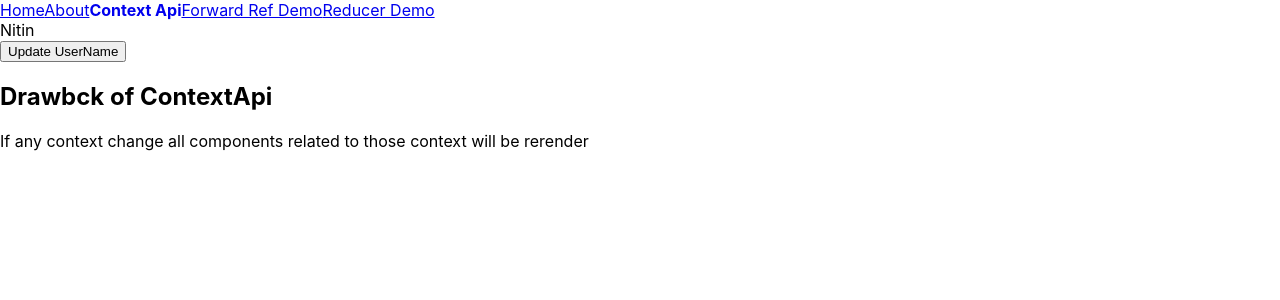
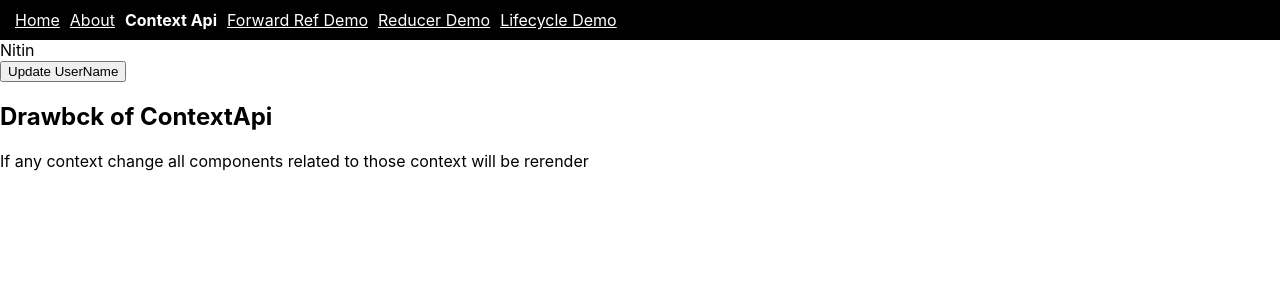
Before and after one commit to nitinchandrakar/react-js-playground, a React (Create React App) app: page /contextapi in a window 1280 px wide. Shown: the top 300 px of the page. Built offline with nearby package versions, Linux system fonts and the light colour scheme.

Commit message:
lifecycle method demo

```diff
--- a/src/App.js
+++ b/src/App.js
@@ -1,5 +1,6 @@
 import { Routes, Route } from "react-router-dom";
 import About from "./About";
+import ClassComponent from "./ClassComponent";
 import Navbar from "./Components/Navbar";
 import { ContextApi } from "./ContextApi";
 import ForwardRefDemo from "./ForwardRef";
@@ -17,6 +18,7 @@ function App() {
         <Route path="/contextapi" element={<ContextApi></ContextApi>}></Route>
         <Route path="/forwardref" element={<ForwardRefDemo></ForwardRefDemo>}></Route>
         <Route path="/reducer" element={<ReduceDemo></ReduceDemo>}></Route>
+        <Route path="/lifecycle" element={<ClassComponent favcol="blue"></ClassComponent>}></Route>
         <Route path="*" element={<NoMatch></NoMatch>}></Route>
       </Routes>
     </>
--- /dev/null
+++ b/src/ClassComponent/index.js
@@ -0,0 +1,69 @@
+import React from "react";
+
+export default class ClassComponent extends React.Component {
+
+ /**
+  * The constructor() method is called with the props, as arguments, and you should always start by calling the super(props) before anything else, this will initiate the parent's constructor method and allows the component to inherit methods from its parent (React.Component).
+ */
+  constructor(props) {
+    super(props);
+    this.state = {
+      favoriteColor: "red",
+      time: new Date(),
+    };
+  }
+
+  // The getDerivedStateFromProps() method is called right before rendering the element(s) in the DOM.
+  // This is the natural place to set the state object based on the initial props.
+  static getDerivedStateFromProps(props, state) {
+    return {favoriteColor: props.favcol };
+  }
+
+  /*
+  The componentDidMount() method is called after the component is rendered.
+  This is where you run statements that requires that the component is already placed in the DOM.
+  */
+  componentDidMount() {
+    this.timerId = setInterval(() => {
+      this.setState({ time: new Date() });
+    }, 1000);
+  }
+
+  shouldComponentUpdate(prevState, newState){
+
+    //console.log("p",prevState,"n", newState);
+    return true;
+
+  }
+
+  /*
+  In the getSnapshotBeforeUpdate() method you have access to the props and state before the update, meaning that even after the update, you can check what the values were before the update.
+
+    If the getSnapshotBeforeUpdate() method is present, you should also include the componentDidUpdate() method, otherwise you will get an error.
+  */
+  getSnapshotBeforeUpdate(prevProps, prevState) {
+
+  }
+
+  componentDidUpdate() {
+
+  }
+
+  componentWillUnmount() {
+    clearInterval(this.timerId);
+  }
+
+  render() {
+    const { time, favoriteColor } = this.state;
+
+    return (
+      <>
+        <div>My Favorite color {favoriteColor}</div>
+        <div>
+          <span>{time.getHours()}</span>:<span>{time.getMinutes()}</span>:
+          <span>{time.getSeconds()}</span>
+        </div>
+      </>
+    );
+  }
+}
--- a/src/Components/Navbar/index.js
+++ b/src/Components/Navbar/index.js
@@ -10,12 +10,13 @@ export default function Navbar() {
     }
 
   return (
-    <nav>
+    <nav className="nav-bar">
       <NavLink to="/" style={navLinkStyles}>Home</NavLink>
       <NavLink to="/about" style={navLinkStyles}>About</NavLink>
       <NavLink to="/contextapi" style={navLinkStyles}>Context Api</NavLink>
       <NavLink to="/forwardref" style={navLinkStyles}>Forward Ref Demo</NavLink>
       <NavLink to="/reducer" style={navLinkStyles}>Reducer Demo</NavLink>
+      <NavLink to="/lifecycle" style={navLinkStyles}>Lifecycle Demo</NavLink>
     </nav>
   );
 }
--- a/src/ForwardRef/Input.js
+++ b/src/ForwardRef/Input.js
@@ -3,7 +3,7 @@ import { forwardRef } from "react";
 function Input(props, ref){
     return (
       <>
-        <input type="text" ref={ref
+        <input type="text" onChange={props.changeHandler} ref={ref
         }></input>
       </>
     );
--- a/src/ForwardRef/index.js
+++ b/src/ForwardRef/index.js
@@ -5,11 +5,15 @@ export default function ForwardRefDemo() {
   const inputRef = useRef(null);
 
   function updateInput(){
-    inputRef.current.value = 'Nitin'
+    inputRef.current.value = ''
+  }
+
+  function onInputChange(e){
+      console.log(e.target.value);
   }
   return (
     <>
-      <Input ref={inputRef}></Input>
+      <Input ref={inputRef} changeHandler={onInputChange}></Input>
       <button onClick={updateInput}>Update Input</button>
     </>
   );
--- a/src/index.css
+++ b/src/index.css
@@ -11,3 +11,14 @@ code {
   font-family: source-code-pro, Menlo, Monaco, Consolas, 'Courier New',
     monospace;
 }
+
+.nav-bar{
+  padding: 10px;
+  background-color: #000;
+  color: #fff;
+}
+
+.nav-bar a{
+  padding: 5px;
+  color: #fff;
+}
```
Also changed, not shown: 1 other file (tests, documents, lock files or other folders).
